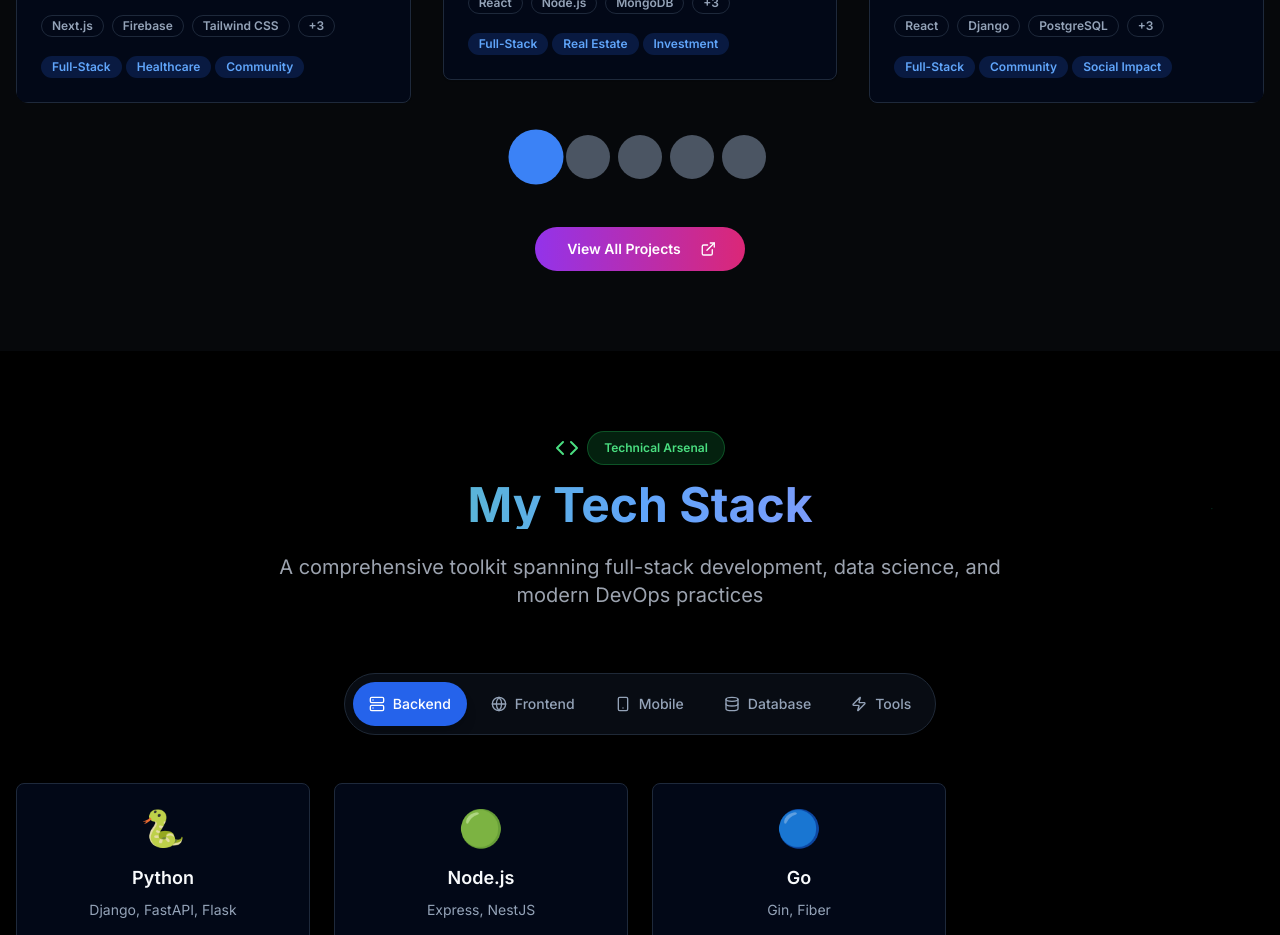
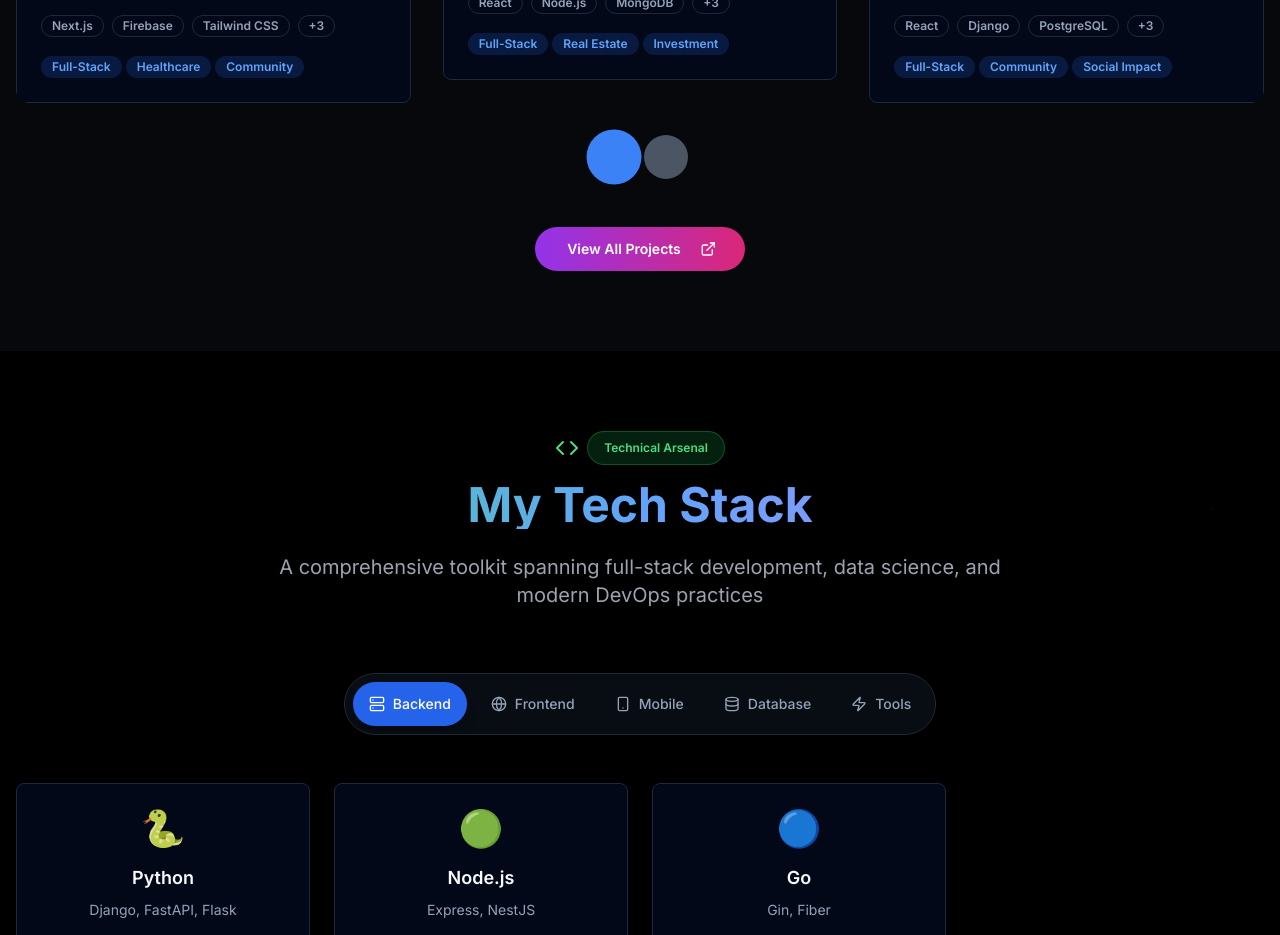
Before and after one commit to Atlas00000/emilicelestine, a Next.js app: page / in a window 1280 px wide. Shown: the part 3600-4535 px from the top of the page. Built offline with nearby package versions, Linux system fonts and the light colour scheme.

Commit message:
render issue 3

```diff
--- a/components/projects-section.tsx
+++ b/components/projects-section.tsx
@@ -20,7 +20,9 @@ const ProjectsSection = () => {
   const [currentSlide, setCurrentSlide] = useState(0)
 
   const filteredProjects = useMemo(() => {
-    return filterProjects(projects, selectedCategory, searchQuery)
+    // Only show featured projects on the homepage
+    const featuredProjects = projects.filter(project => project.featured === true)
+    return filterProjects(featuredProjects, selectedCategory, searchQuery)
   }, [selectedCategory, searchQuery])
 
   // Calculate slides - 3 projects per slide
```
